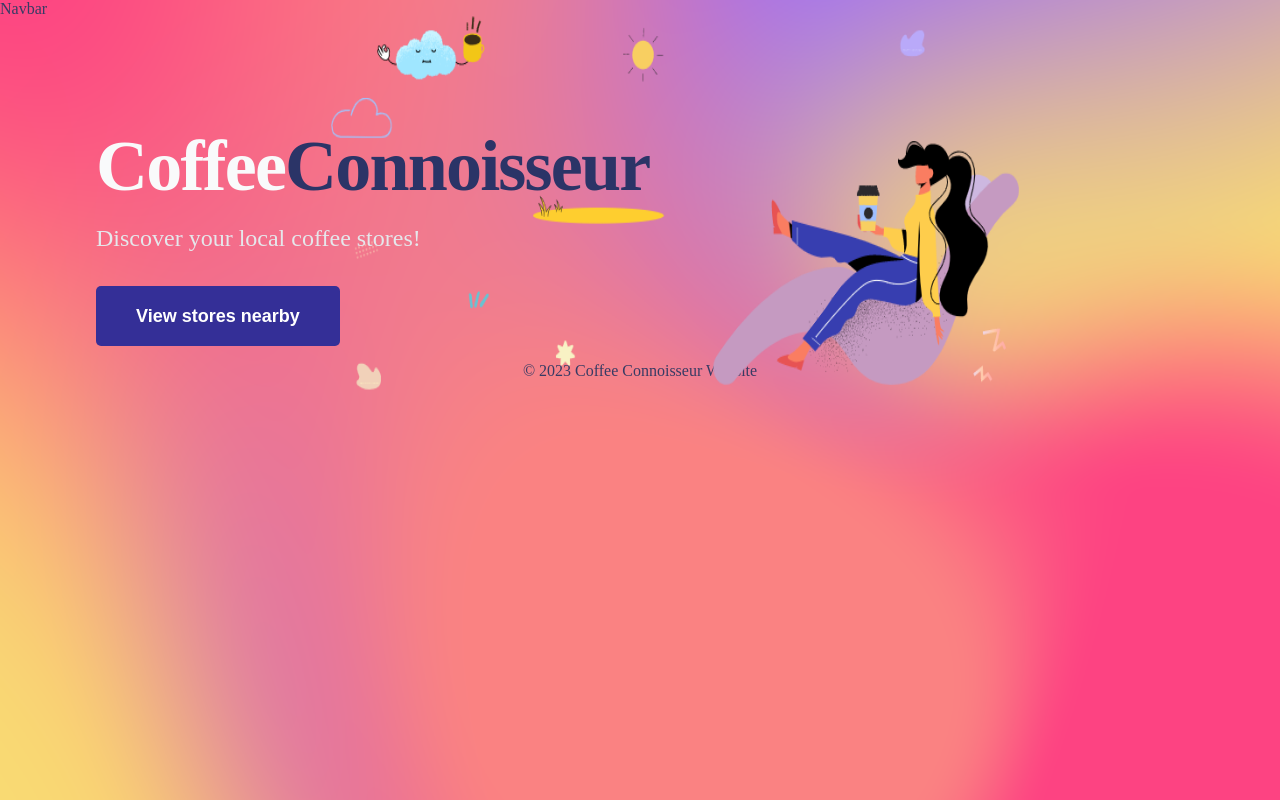
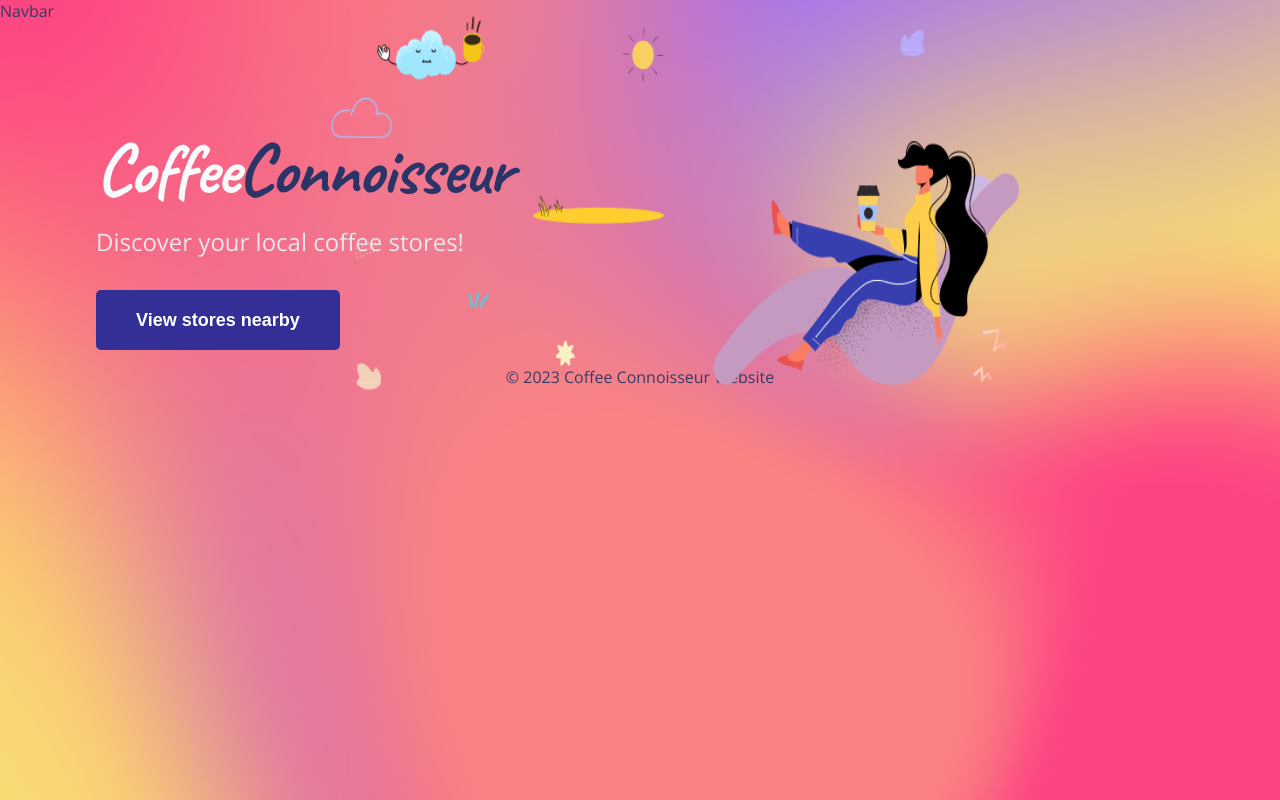
Before and after one commit to o-ponchik/coffee-connoiseur-project, a Next.js app: page / in a window 1280 px wide. Built offline with nearby package versions, Linux system fonts and the light colour scheme.

Commit message:
add google fonts

```diff
--- a/components/Banner.js
+++ b/components/Banner.js
@@ -1,13 +1,18 @@
 import React from "react";
 import styles from "../styles/banner.module.css";
+import { Caveat } from "next/font/google";
+
+const caveat = Caveat({ subsets: ["latin"] });
 
 const Banner = (props) => {
   return (
     <div className={styles.container}>
-      <h1 className={styles.title}>
-        <span className={styles.title1}>Coffee</span>
-        <span className={styles.title2}>Connoisseur</span>
-      </h1>
+      <div className={caveat.className}>
+        <h1 className={styles.title}>
+          <span className={styles.title1}>Coffee</span>
+          <span className={styles.title2}>Connoisseur</span>
+        </h1>
+      </div>
       <p className={styles.subTitle}>Discover your local coffee stores!</p>
       <div className={styles.buttonWrapper}>
         <button className={styles.button} onClick={props.handleOnClick}>
--- a/package.json
+++ b/package.json
@@ -9,6 +9,7 @@
     "lint": "next lint"
   },
   "dependencies": {
+    "@next/font": "^13.2.4",
     "next": "13.2.4",
     "react": "18.2.0",
     "react-dom": "18.2.0"
--- a/pages/_app.js
+++ b/pages/_app.js
@@ -1,10 +1,15 @@
 import "@components/styles/globals.css";
 import Layout from "@components/components/layout";
+import { Open_Sans } from "next/font/google";
+
+const openSans = Open_Sans({ subsets: ["latin"], weight: "400" });
 
 export default function App({ Component, pageProps }) {
   return (
-    <Layout>
-      <Component {...pageProps} />
-    </Layout>
+    <div className={openSans.className}>
+      <Layout>
+        <Component {...pageProps} />
+      </Layout>
+    </div>
   );
 }
--- a/pages/index.js
+++ b/pages/index.js
@@ -1,6 +1,5 @@
 import Head from "next/head";
 import Image from "next/image";
-import { Inter } from "next/font/google";
 import styles from "@components/styles/Home.module.css";
 import Banner from "@components/components/Banner";
 
```
Also changed, not shown: 1 other file (tests, documents, lock files or other folders).
